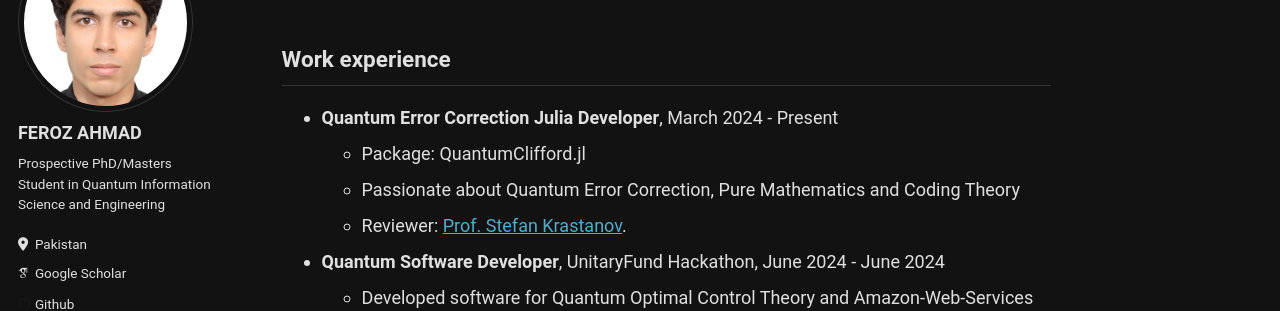
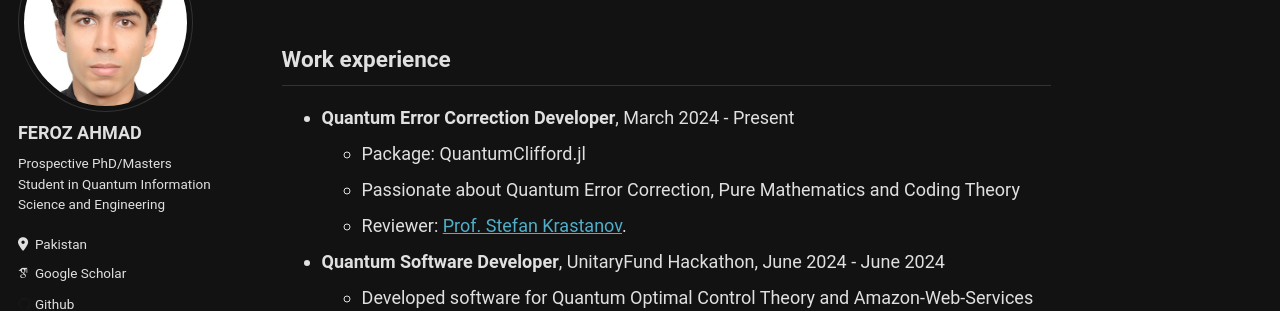
Before and after one commit to Fe-r-oz/Fe-r-oz.github.io, a Jekyll site: the page built from _pages/about.md, in a window 1280 px wide and 900 px high, scrolled down 382 px. Shown: the part 153-464 px from the top of the window. Built offline with Jekyll 4.4.1, drawn with Linux system fonts in a browser that asks for light colours; some web fonts are replaced; a script that is not in the unit is left out.

Commit message:
Update about.md

```diff
--- a/_pages/about.md
+++ b/_pages/about.md
@@ -16,7 +16,7 @@ redirect_from:
   * Publication: **Feroz Ahmad**, Saima Zafar, "SoC-Based Implementation of 1D Convolutional Neural Network for 3-Channel ECG Arrhythmia Classification via HLS4ML". Published in IEEE Embedded Systems Letters Early Access ([IEEE ESL](https://ieeexplore.ieee.org/document/10399904)).
 
 ## Work experience
-* **Quantum Error Correction Julia Developer**, March 2024 - Present
+* **Quantum Error Correction Developer**, March 2024 - Present
   * Package: QuantumClifford.jl
   * Passionate about Quantum Error Correction, Pure Mathematics and Coding Theory
   * Reviewer: [Prof. Stefan Krastanov](https://blog.krastanov.org/staticprerenders/resume.html).
```
